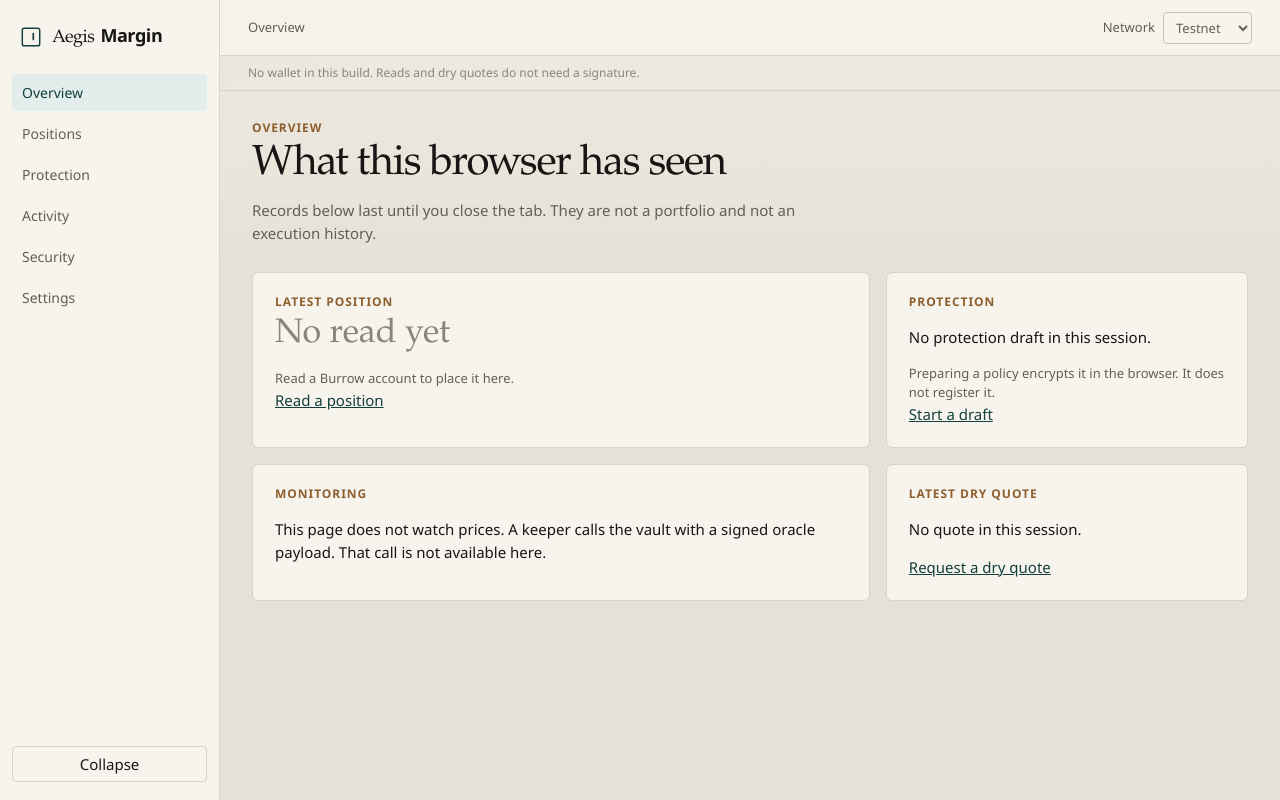
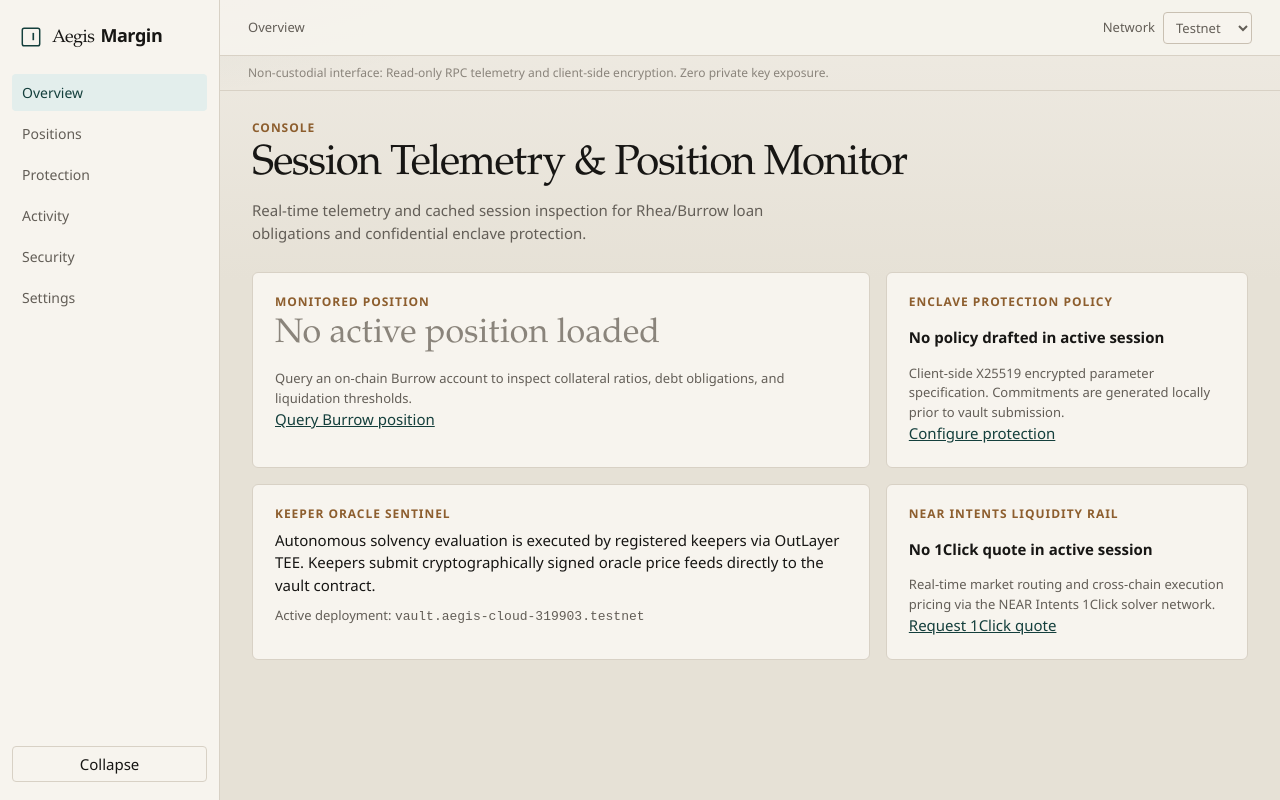
Before and after one commit to dcablorh/Aegis, a React (Vite) app in the folder apps/web/: page /app in a window 1280 px wide. Built offline with nearby package versions, Linux system fonts and the light colour scheme.

Commit message:
refactor(web): elevate app overview and console copy to institutional financial standard

```diff
--- a/apps/web/src/pages/LandingPage.tsx
+++ b/apps/web/src/pages/LandingPage.tsx
@@ -49,10 +49,10 @@ const STEPS = [
   ["Check the recipient", "The deployed vault allowlist. evil.near is refused.", "/app/security"],
 ] as const;
 
-const LATER = [
-  "Connect a wallet and sign register_policy.",
-  "A keeper triggers the enclave when a signed price arrives.",
-  "A non-dry quote, a deposit, and a Burrow repayment.",
+const PRODUCTION_ROADMAP = [
+  "Direct wallet transaction signing for on-chain register_policy.",
+  "Automated keeper trigger upon incoming Pyth/OutLayer signed feed.",
+  "Cross-chain non-dry settlement with Burrow debt reduction.",
 ];
 
 const WORKFLOW_STAGES = [
@@ -507,8 +507,8 @@ export function LandingPage() {
 
       {/* Section 3: How it Works — Matches docs/images/app-screenshot.png */}
       <section className="land-block" id="how">
-        <p className="kicker">How it works</p>
-        <h2>What you can do in this build, and what stays on the vault.</h2>
+        <p className="kicker">Protocol workflow</p>
+        <h2>Interface capabilities & on-chain boundaries.</h2>
         <ol className="land-steps">
           {STEPS.map(([title, body, href], index) => (
             <li key={title}>
@@ -520,9 +520,9 @@ export function LandingPage() {
           ))}
         </ol>
         <div className="panel later">
-          <h3>Designed, not available in this build</h3>
+          <h3>Production Execution Pipeline</h3>
           <ul className="plain">
-            {LATER.map((item) => <li key={item}>{item}</li>)}
+            {PRODUCTION_ROADMAP.map((item) => <li key={item}>{item}</li>)}
           </ul>
         </div>
       </section>
--- a/apps/web/src/pages/OverviewPage.tsx
+++ b/apps/web/src/pages/OverviewPage.tsx
@@ -1,5 +1,6 @@
 import { Link } from "react-router";
 import { useSession } from "../lib/session";
+import { VAULT_TESTNET } from "../config";
 
 export function OverviewPage() {
   const session = useSession();
@@ -8,61 +9,69 @@ export function OverviewPage() {
   const quote = session.quotes[0];
   return (
     <>
-      <p className="kicker">Overview</p>
-      <h1>What this browser has seen</h1>
-      <p className="lede">Records below last until you close the tab. They are not a portfolio and not an execution history.</p>
+      <p className="kicker">Console</p>
+      <h1>Session Telemetry & Position Monitor</h1>
+      <p className="lede">
+        Real-time telemetry and cached session inspection for Rhea/Burrow loan obligations and confidential enclave protection.
+      </p>
       <div className="overview">
         <section className="panel">
-          <p className="kicker">Latest position</p>
+          <p className="kicker">Monitored position</p>
           {latest ? (
             <>
               <p className="account-id">{latest.accountId}</p>
               <p className={latest.healthLabel === "Not calculated" ? "quiet-figure" : "figure num"}>{latest.healthLabel}</p>
-              <p className="aside">{latest.priceNote ?? `${latest.collateralCount} collateral, ${latest.debtCount} debt.`}</p>
-              <Link to={`/app/positions/${encodeURIComponent(latest.accountId)}?network=${latest.network}`}>Open position</Link>
+              <p className="aside">{latest.priceNote ?? `${latest.collateralCount} collateral asset(s), ${latest.debtCount} debt obligation(s).`}</p>
+              <Link to={`/app/positions/${encodeURIComponent(latest.accountId)}?network=${latest.network}`}>Inspect position</Link>
             </>
           ) : (
             <>
-              <p className="quiet-figure">No read yet</p>
-              <p className="aside">Read a Burrow account to place it here.</p>
-              <Link to="/app/positions">Read a position</Link>
+              <p className="quiet-figure">No active position loaded</p>
+              <p className="aside">Query an on-chain Burrow account to inspect collateral ratios, debt obligations, and liquidation thresholds.</p>
+              <Link to="/app/positions">Query Burrow position</Link>
             </>
           )}
         </section>
         <section className="panel">
-          <p className="kicker">Protection</p>
+          <p className="kicker">Enclave protection policy</p>
           {draft ? (
             <>
-              <p>A local draft exists for {draft.accountId || "an unnamed account"}.</p>
-              <p className="aside">Minimum {draft.minimum}, target {draft.target}, swap cap {draft.slippage} bps. The vault has no record of it.</p>
-              <Link to={`/app/protection/drafts/${draft.id}`}>Open draft</Link>
+              <p style={{ fontWeight: 600 }}>Active draft configuration for {draft.accountId || "unspecified account"}.</p>
+              <p className="aside">Minimum health {draft.minimum}, target {draft.target}, solver slippage cap {draft.slippage} bps. Client-side encrypted.</p>
+              <Link to={`/app/protection/drafts/${draft.id}`}>Inspect drafted policy</Link>
             </>
           ) : (
             <>
-              <p>No protection draft in this session.</p>
-              <p className="aside">Preparing a policy encrypts it in the browser. It does not register it.</p>
-              <Link to="/app/protection/new">Start a draft</Link>
+              <p style={{ fontWeight: 600 }}>No policy drafted in active session</p>
+              <p className="aside">Client-side X25519 encrypted parameter specification. Commitments are generated locally prior to vault submission.</p>
+              <Link to="/app/protection/new">Configure protection</Link>
             </>
           )}
         </section>
       </div>
       <div className="overview second">
         <section className="panel">
-          <p className="kicker">Monitoring</p>
-          <p>This page does not watch prices. A keeper calls the vault with a signed oracle payload. That call is not available here.</p>
+          <p className="kicker">Keeper oracle sentinel</p>
+          <p style={{ margin: "0 0 10px", lineHeight: 1.5 }}>
+            Autonomous solvency evaluation is executed by registered keepers via OutLayer TEE. Keepers submit cryptographically signed oracle price feeds directly to the vault contract.
+          </p>
+          <p className="aside" style={{ margin: 0 }}>
+            Active deployment: <code>{VAULT_TESTNET}</code>
+          </p>
         </section>
         <section className="panel">
-          <p className="kicker">Latest dry quote</p>
+          <p className="kicker">NEAR Intents liquidity rail</p>
           {quote ? (
             <>
-              <p className="account-id">{quote.id}</p>
-              <p className="aside">Expected {quote.expectedBps} bps, worst case {quote.worstBps} bps. Deposit address {quote.depositAddress}.</p>
-              <Link to={`/app/activity/quotes/${quote.id}`}>Open quote</Link>
+              <p className="account-id">Quote {quote.id}</p>
+              <p className="aside">Expected spread {quote.expectedBps} bps, worst-case bound {quote.worstBps} bps. Solver deposit address: {quote.depositAddress}.</p>
+              <Link to={`/app/activity/quotes/${quote.id}`}>Inspect quote details</Link>
             </>
           ) : (
             <>
-              <p>No quote in this session.</p>
-              <Link to="/app/activity/new">Request a dry quote</Link>
+              <p style={{ fontWeight: 600 }}>No 1Click quote in active session</p>
+              <p className="aside">Real-time market routing and cross-chain execution pricing via the NEAR Intents 1Click solver network.</p>
+              <Link to="/app/activity/new">Request 1Click quote</Link>
             </>
           )}
         </section>
--- a/apps/web/src/pages/ProtectionCentrePage.tsx
+++ b/apps/web/src/pages/ProtectionCentrePage.tsx
@@ -31,11 +31,11 @@ export function ProtectionCentrePage() {
         )}
       </section>
       <section className="section">
-        <h2>Not in this build</h2>
+        <h2>Production Integration Pipeline</h2>
         <ul className="plain">
-          <li>Registering the policy with a signed transaction.</li>
-          <li>A keeper, a price feed, or automatic monitoring.</li>
-          <li>Marking a draft active.</li>
+          <li>Direct wallet policy registration via function-call key transaction.</li>
+          <li>Automated keeper integration with Pyth/OutLayer signed price feeds.</li>
+          <li>Live position synchronization and on-chain status tracking.</li>
         </ul>
       </section>
     </>
--- a/apps/web/src/pages/SecurityPage.tsx
+++ b/apps/web/src/pages/SecurityPage.tsx
@@ -75,7 +75,7 @@ export function SecurityPage() {
           <dt>Vault</dt><dd>{VAULT_TESTNET}</dd>
           <dt>Policy encryption key</dt><dd className="num">{ENCLAVE_X25519_HEX}</dd>
           <dt>Wallet permissions</dt><dd>None. <Link to="/app/settings">Settings</Link> only chooses the RPC network.</dd>
-          <dt>Attestation</dt><dd>The vault pins a program hash. This page does not display a verification badge for it.</dd>
+          <dt>Attestation</dt><dd>The vault verifies the Ed25519 decision signature against the pinned enclave WASM attestation hash.</dd>
         </dl>
       </section>
     </>
--- a/apps/web/src/shell/Shell.tsx
+++ b/apps/web/src/shell/Shell.tsx
@@ -56,7 +56,7 @@ export function Shell() {
             </select>
           </label>
         </header>
-        <p className="wallet-line">No wallet in this build. Reads and dry quotes do not need a signature.</p>
+        <p className="wallet-line">Non-custodial interface: Read-only RPC telemetry and client-side encryption. Zero private key exposure.</p>
         <main id="content" className="app-main" key={location.pathname}>
           <Outlet />
         </main>
```
